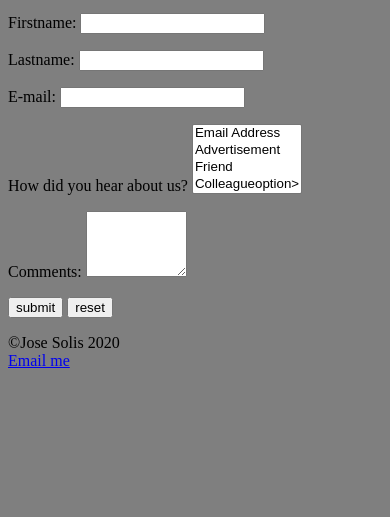
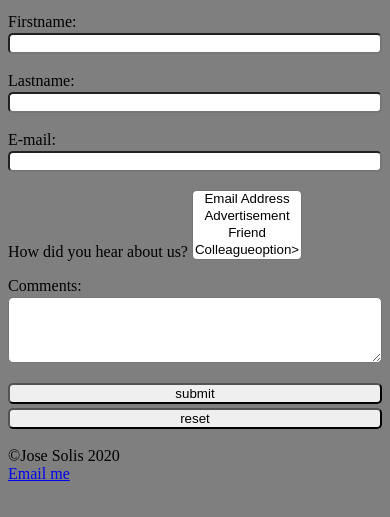
Before and after one commit to jsolis5/assignment4, a plain HTML site: page contact.html in a window 390 px wide. Shown: the part 29-546 px from the top of the page. Drawn offline with Linux system fonts and the light colour scheme; files that its build step writes are made by us from their sources.

Commit message:
Add files via upload

```diff
--- a/styles.css
+++ b/styles.css
@@ -59,16 +59,33 @@ li {
 
 .container {
     display: flex;
-    justify-content: center;
-    flex-wrap: wrap;
+    justify-content: center;flex-wrap: wrap;
     align-content: space-between
 }
+
+form p {display: flex;
+margin-bottom: 1em;
+}
+
+form label {flex-basis: 33%;}
+
+form input, textarea, select {flex: 1;
+margin: 0 1em;
+border-radius: 5px}
+
+form select{text-align: center;
+}
+
 
 @media screen and (max-width: 50rem) {
 
     header,
     main,
-    footer {
+    footer,
+    form p {
         flex-direction: column
     }
+    form input, textarea {margin: 2px 0;
+    }
+    form select{margin:0;}
 }
```
